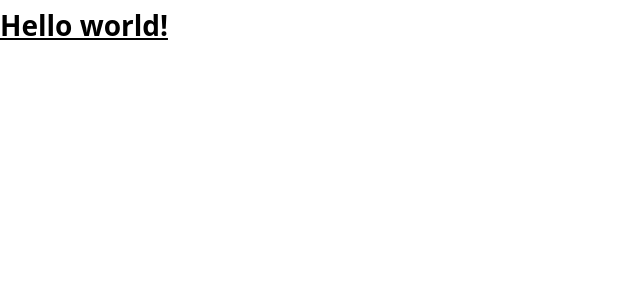
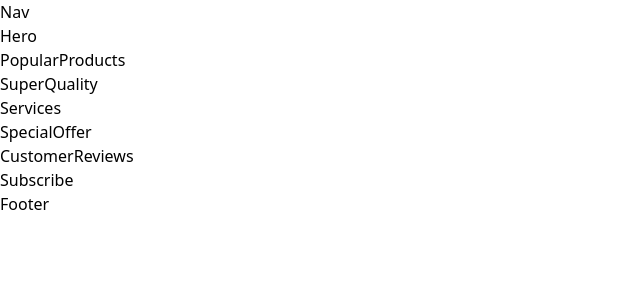
Before and after one commit to Stepan72/Nike_Shop, a React (Vite) app: page / in a window 1280 px wide. Shown: the top 300 px of the page, without its empty margins (0-640 px from the left). Built offline with nearby package versions, Linux system fonts and the light colour scheme; a web font is replaced by a local one.

Commit message:
started Nav

```diff
--- /dev/null
+++ b/components/Nav.tsx
@@ -0,0 +1,5 @@
+function Nav() {
+  return <div>Nav</div>;
+}
+
+export default Nav;
--- /dev/null
+++ b/sections/CustomerReviews.tsx
@@ -0,0 +1,5 @@
+function CustomerReviews() {
+  return <section className="padding bg-pale-blue ">CustomerReviews</section>;
+}
+
+export default CustomerReviews;
--- /dev/null
+++ b/sections/Footer.tsx
@@ -0,0 +1,7 @@
+function Footer() {
+  return (
+    <section className="padding-x padding-t pb-8 bg-black">Footer</section>
+  );
+}
+
+export default Footer;
--- /dev/null
+++ b/sections/Hero.tsx
@@ -0,0 +1,7 @@
+function Hero() {
+  return (
+    <section className="xl:padding-1 wide:padding-r padding-b">Hero</section>
+  );
+}
+
+export default Hero;
--- /dev/null
+++ b/sections/PopularProducts.tsx
@@ -0,0 +1,5 @@
+function PopularProducts() {
+  return <section className="padding">PopularProducts</section>;
+}
+
+export default PopularProducts;
--- /dev/null
+++ b/sections/Services.tsx
@@ -0,0 +1,5 @@
+function Services() {
+  return <section className="padding-x py-10">Services</section>;
+}
+
+export default Services;
--- /dev/null
+++ b/sections/SpecialOffer.tsx
@@ -0,0 +1,5 @@
+function SpecialOffer() {
+  return <section className="padding">SpecialOffer</section>;
+}
+
+export default SpecialOffer;
--- /dev/null
+++ b/sections/Subscribe.tsx
@@ -0,0 +1,7 @@
+function Subscribe() {
+  return (
+    <section className="padding-x sm:py-32 py-16 w-full">Subscribe</section>
+  );
+}
+
+export default Subscribe;
--- /dev/null
+++ b/sections/SuperQuality.tsx
@@ -0,0 +1,5 @@
+function SuperQuality() {
+  return <section className="padding">SuperQuality</section>;
+}
+
+export default SuperQuality;
--- /dev/null
+++ b/sections/index.ts
@@ -0,0 +1,19 @@
+import Hero from "./Hero";
+import CustomerReviews from "./CustomerReviews";
+import Footer from "./Footer";
+import PopularProducts from "./PopularProducts";
+import Services from "./Services";
+import SpecialOffer from "./SpecialOffer";
+import Subscribe from "./Subscribe";
+import SuperQuality from "./SuperQuality";
+
+export {
+  Hero,
+  CustomerReviews,
+  Footer,
+  PopularProducts,
+  Services,
+  SpecialOffer,
+  Subscribe,
+  SuperQuality,
+};
--- a/src/App.tsx
+++ b/src/App.tsx
@@ -1,3 +1,29 @@
-export default function App() {
-  return <h1 className="text-3xl font-bold underline">Hello world!</h1>;
-}
+import {
+  Hero,
+  PopularProducts,
+  SuperQuality,
+  Services,
+  SpecialOffer,
+  CustomerReviews,
+  Subscribe,
+  Footer,
+} from "./../sections";
+import Nav from "./../components/Nav";
+
+const App = () => {
+  return (
+    <main className="relative">
+      <Nav />
+      <Hero />
+      <PopularProducts />
+      <SuperQuality />
+      <Services />
+      <SpecialOffer />
+      <CustomerReviews />
+      <Subscribe />
+      <Footer />
+    </main>
+  );
+};
+
+export default App;
```
